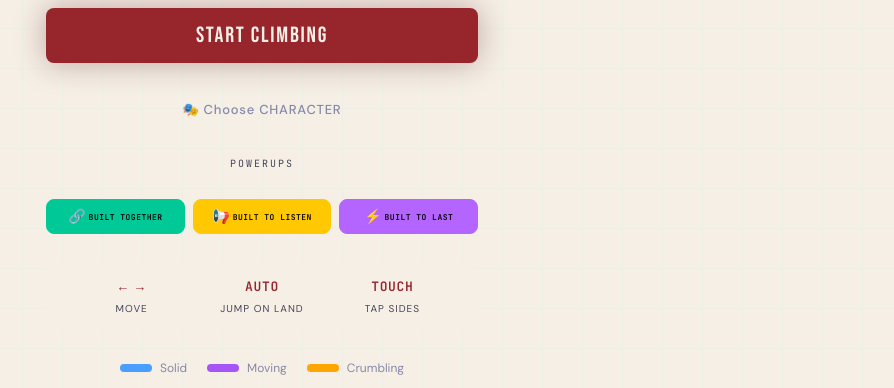
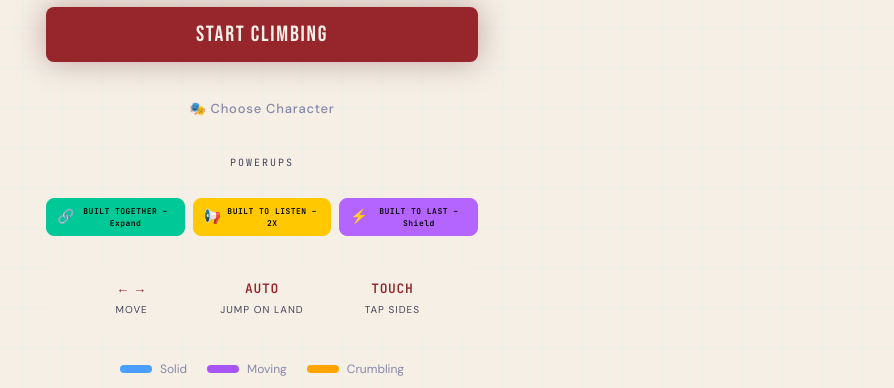
Before and after one commit to jpsanchezieu2024-prog/peak-game, a plain HTML site: page index.html in a window 1280 px wide. Shown: the part 412-800 px from the top of the page, without its empty margins (378-1272 px from the left). Drawn offline with Linux system fonts and the light colour scheme; no server answers.

Commit message:
Update index.html

```diff
--- a/index.html
+++ b/index.html
@@ -30,20 +30,20 @@
         <p class="game-tagline">Climb higher. Go further. Leave your mark.</p>
       </div>
       <button id="start-btn" class="btn-primary">START CLIMBING</button>
-      <button id="char-select-open-btn" class="btn-ghost">🎭 Choose CHARACTER</button>
+      <button id="char-select-open-btn" class="btn-ghost">🎭 Choose Character</button>
       <p class="powerup-legend-title">POWERUPS</p>
       <div class="powerup-legend">
         <div class="powerup-legend-item pu-together">
           <span class="pu-icon">🔗</span>
-          <span class="pu-name">BUILT TOGETHER</span>
+          <span class="pu-name">BUILT TOGETHER – Expand</span>
         </div>
         <div class="powerup-legend-item pu-listen">
           <span class="pu-icon">📢</span>
-          <span class="pu-name">BUILT TO LISTEN</span>
+          <span class="pu-name">BUILT TO LISTEN – 2X</span>
         </div>
         <div class="powerup-legend-item pu-last">
           <span class="pu-icon">⚡</span>
-          <span class="pu-name">BUILT TO LAST</span>
+          <span class="pu-name">BUILT TO LAST – Shield</span>
         </div>
       </div>
       <div class="controls-preview">
```
